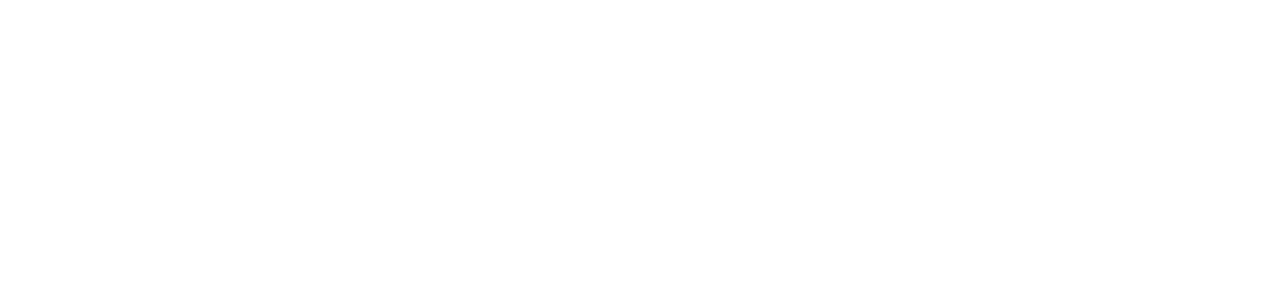
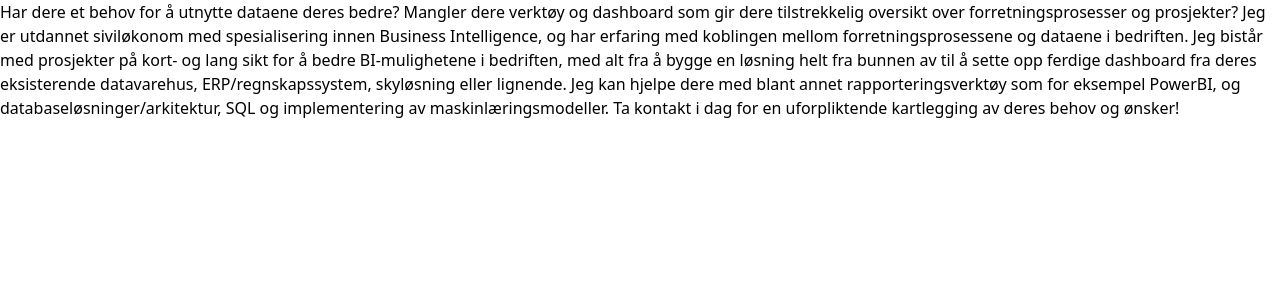
Before and after one commit to luddthree/Larsen_Bi_Konsult, a Nuxt app: page /about in a window 1280 px wide. Shown: the top 300 px of the page. Built offline with nearby package versions, Linux system fonts and the light colour scheme.

Commit message:
Update about page content with BI services description

```diff
--- a/pages/about.vue
+++ b/pages/about.vue
@@ -1 +1,14 @@
-<template></template>
+<template>
+
+<div>
+
+    Har dere et behov for å utnytte dataene deres bedre? Mangler dere verktøy og dashboard som gir dere tilstrekkelig oversikt over forretningsprosesser og prosjekter?
+
+Jeg er utdannet siviløkonom med spesialisering innen Business Intelligence, og har erfaring med koblingen mellom forretningsprosessene og dataene i bedriften.
+
+Jeg bistår med prosjekter på kort- og lang sikt for å bedre BI-mulighetene i bedriften, med alt fra å bygge en løsning helt fra bunnen av til å sette opp ferdige dashboard fra deres eksisterende datavarehus, ERP/regnskapssystem, skyløsning eller lignende. Jeg kan hjelpe dere med blant annet rapporteringsverktøy som for eksempel PowerBI, og databaseløsninger/arkitektur, SQL og implementering av maskinlæringsmodeller.
+
+Ta kontakt i dag for en uforpliktende kartlegging av deres behov og ønsker!
+</div>
+
+</template>
--- a/pages/index.vue
+++ b/pages/index.vue
@@ -3,10 +3,10 @@
     <nav class="bg-white py-2.5 sticky top-0 z-50 shadow-md">
         <div class="max-w-7xl mx-auto px-4 flex justify-between items-center">
             <a href="/" class="text-gray-900 hover:text-gray-700">Larsen Bi Konsult</a>
-            <div class="space-x-5 flex items-center">
-                <a href="#" class="hover:text-gray-900 hover:underline">Om oss</a>
+            <div class="md:space-x-5 flex items-center">
+                <a href="#" class="hover:text-gray-900 hover:underline font-bold">Om oss</a>
                 <a href="#kontakt"
-                    class="bg-black text-white font-bold text-md px-5 py-3 rounded hover:text-black border border-black hover:bg-white">Kontakt
+                    class="md:bg-black md:text-white font-bold text-md px-5 py-3 rounded md:hover:text-black md:border md:border-black md:hover:bg-white">Kontakt
                     Oss</a>
             </div>
         </div>
@@ -15,21 +15,28 @@
 
 
 
-    <!-- First section -->
+    <!-- First section, intro -->
     <div id="top" class="relative w-full h-screen">
-        <img src="https://www.opendatasoft.com/wp-content/uploads/2023/04/Blog-thumbnail-1.png" alt="Full Screen Image" class="absolute inset-0 object-cover w-full h-full">
+        <img src="https://www.opendatasoft.com/wp-content/uploads/2023/04/Blog-thumbnail-1.png" alt="Full Screen Image"
+            class="absolute inset-0 object-cover w-full h-full">
         <div class="absolute inset-0 bg-black opacity-70"></div>
         <div class="relative flex items-center justify-center h-full">
             <section class="text-center py-20 px-4">
                 <div class="flex items-center justify-center min-h-screen p-4">
                     <div class="text-center max-w-4xl mx-auto p-10">
                         <h1 class="text-2xl md:text-4xl font-bold mb-4 text-white">
-        Trenger du bistand innenfor Business Intelligence, datavarehus, implementering av rapporteringsverktøy eller utarbeidelse av rapporter?    </h1>
+                            Trenger du bistand innenfor Business Intelligence, datavarehus, implementering av
+                            rapporteringsverktøy eller utarbeidelse av rapporter? </h1>
                         <p class="text-sm md:text-lg text-gray-300 mb-8">
-        Larsen BI Konsult AS er klar til å bistå i prosjektene som hjelper din bedrift i å knytte forretningsprosessene deres med data, slik at dere kan maksimere beslutningsgrunnlag, effektivisere prosesser og skaffe den nødvendige oversikten.
+                            Larsen BI Konsult AS er klar til å bistå i prosjektene som hjelper din bedrift i å knytte
+                            forretningsprosessene deres med data, slik at dere kan maksimere beslutningsgrunnlag,
+                            effektivisere prosesser og skaffe den nødvendige oversikten.
 
-Ta kontakt i dag for en uforpliktende prat om hvordan deres bedrift kan dra full nytte av dataene deres!    </p>
-    <a href="#kontakt" class=" border border-white text-white font-bold text-md md:text-md px-4 md:px-5 py-2 md:py-3 rounded hover:bg-white hover:text-black">Kontakt Oss</a>
+                            Ta kontakt i dag for en uforpliktende prat om hvordan deres bedrift kan dra full nytte av
+                            dataene deres! </p>
+                        <a href="#kontakt"
+                            class=" border border-white text-white font-bold text-md md:text-md px-4 md:px-5 py-2 md:py-3 rounded hover:bg-white hover:text-black">Kontakt
+                            Oss</a>
                     </div>
 
                 </div>
@@ -38,7 +45,10 @@
         </div>
     </div>
 
-    <div class="py-20 px-4 md:p-20 flex flex-col md:flex-row items-center justify-center">
+
+
+    <!-- secound section, services -->
+    <div class=" bg-gray-100 py-20 px-4 md:p-20 flex flex-col md:flex-row items-center justify-center">
         <div class="flex-1 py-20 md:py-40 text-center md:text-left">
             <h1 class="text-3xl sm:text-5xl font-bold text-gray-800 mb-4">Hva kan vi hjelpe din bedrift med?</h1>
             <p class="text-md text-gray-600 mb-8">Vi tilbyr hjelp med Business Intelligence, datavarehus, og
@@ -48,11 +58,9 @@
                 <a href="#kontakt"
                     class="bg-transparent border border-black text-black px-8 py-3 rounded hover:bg-black hover:text-white">Kontakt
                     oss</a>
-                    <button
-                        class="bg-transparent text-black px-8 py-3 rounded hover:underline inline-flex items-center">
+                <button class="bg-transparent text-black px-8 py-3 rounded hover:underline inline-flex items-center">
                     Les mer
-                        <svg xmlns="http://www.w3.org/2000/svg" height="15" width="15" viewBox="0 0 320 512"
-                            class="ml-2">
+                    <svg xmlns="http://www.w3.org/2000/svg" height="15" width="15" viewBox="0 0 320 512" class="ml-2">
                         <path
                             d="M278.6 233.4c12.5 12.5 12.5 32.8 0 45.3l-160 160c-12.5 12.5-32.8 12.5-45.3 0s-12.5-32.8 0-45.3L210.7 256 73.4 118.6c-12.5-12.5-12.5-32.8 0-45.3s32.8-12.5 45.3 0l160 160z" />
                     </svg>
@@ -64,13 +72,16 @@
         </div>
     </div>
 
+
+
+    <!-- third section, contact -->
     <div id="kontakt" class="flex items-center justify-center min-h-screen bg-gray-300 p-4">
         <div class="max-w-xl mx-auto p-6 md:p-10">
             <h1 class="text-2xl md:text-3xl font-bold mb-3">
                 Kontakt oss?
             </h1>
             <p class="text-gray-700 mb-2 text-sm md:text-base">Send en epost til:</p>
-        <h2 class="text-xl md:text-5xl font-bold mb-2">
+            <h2 class="text-3xl md:text-5xl font-bold mb-2">
                 <a href="mailto:hei@larsenbikonsult.no" class="hover:underline">hei@larsenbikonsult.no</a>
             </h2>
             <p class="text-gray-700 mb-2 text-sm md:text-base">Eller ring oss på:</p>
@@ -80,27 +91,26 @@
         </div>
     </div>
 
+
+
+    <!-- Footer -->
     <footer class="bg-gray-800 text-white py-6">
         <div class="container mx-auto px-4">
             <div class="grid grid-cols-1 md:grid-cols-2 lg:grid-cols-3 gap-4 text-center md:text-left">
-            <!-- Company Details -->
                 <div>
-
                     <p>Org. nr. 933 220 265</p>
                     <p>Rostockgata 82, 0194 Oslo, Norge</p>
                 </div>
 
-            <!-- Contact Email -->
                 <div class="md:col-span-1 lg:col-span-1">
                     <a href="mailto:hei@larsenbikonsult.no" class="hover:underline">hei@larsenbikonsult.no</a>
                 </div>
-
-            <!-- Social Media Link -->
                 <div class="md:col-span-1 lg:col-span-1">
-                <a href="https://linkedin.com/in/mathiaslarseen" target="_blank" class="hover:underline">LinkedIn</a>
+                    <a href="https://linkedin.com/in/mathiaslarseen" target="_blank"
+                        class="hover:underline">LinkedIn</a>
                 </div>
             </div>
-        <div class="border-t border-gray-700 mt-6 pt-4">
+            <div class="border-t text-center border-gray-700 mt-6 pt-4">
                 <p>© 2024 Larsen BI Konsult AS</p>
             </div>
         </div>
@@ -119,5 +129,4 @@
 
 
 <style scoped>
-/* Local styles if needed */
 </style>
```
Lines whose indentation alone changed are shown as unchanged.
